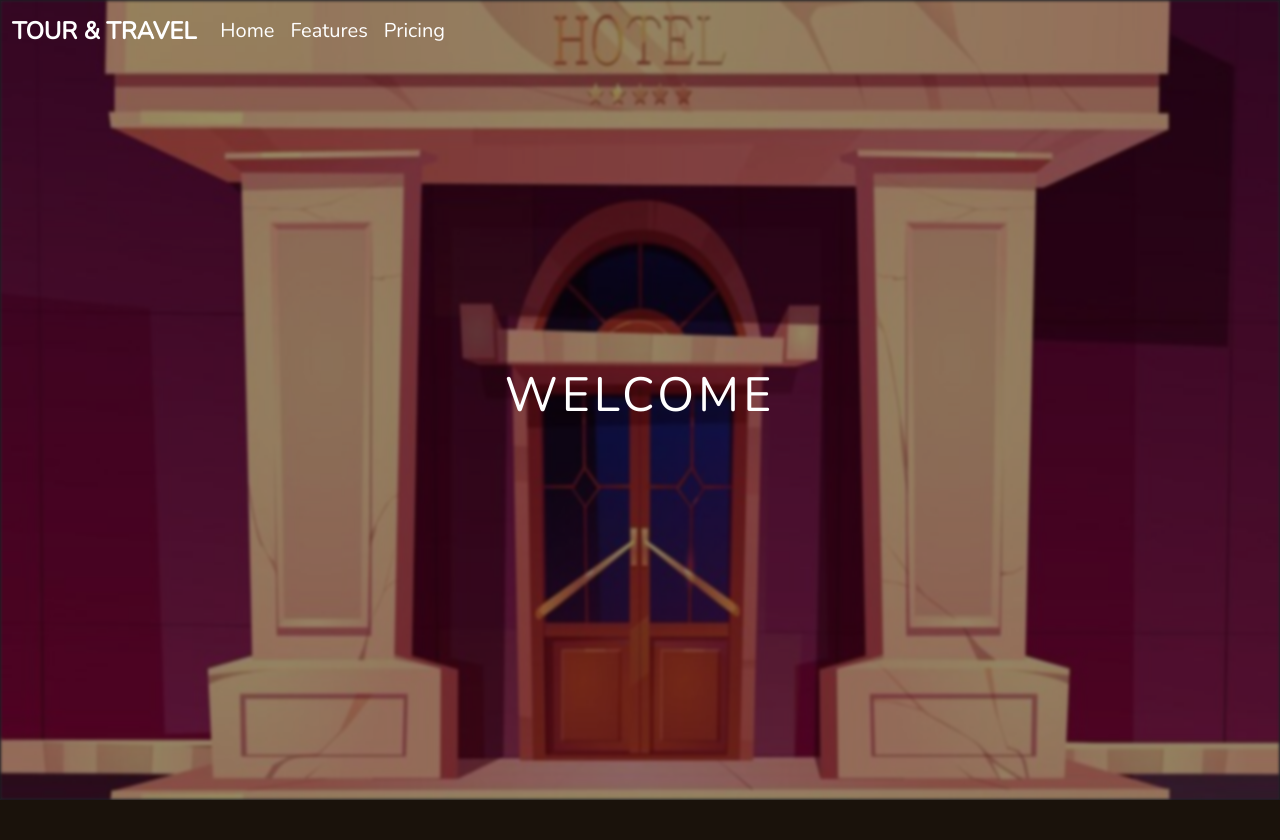
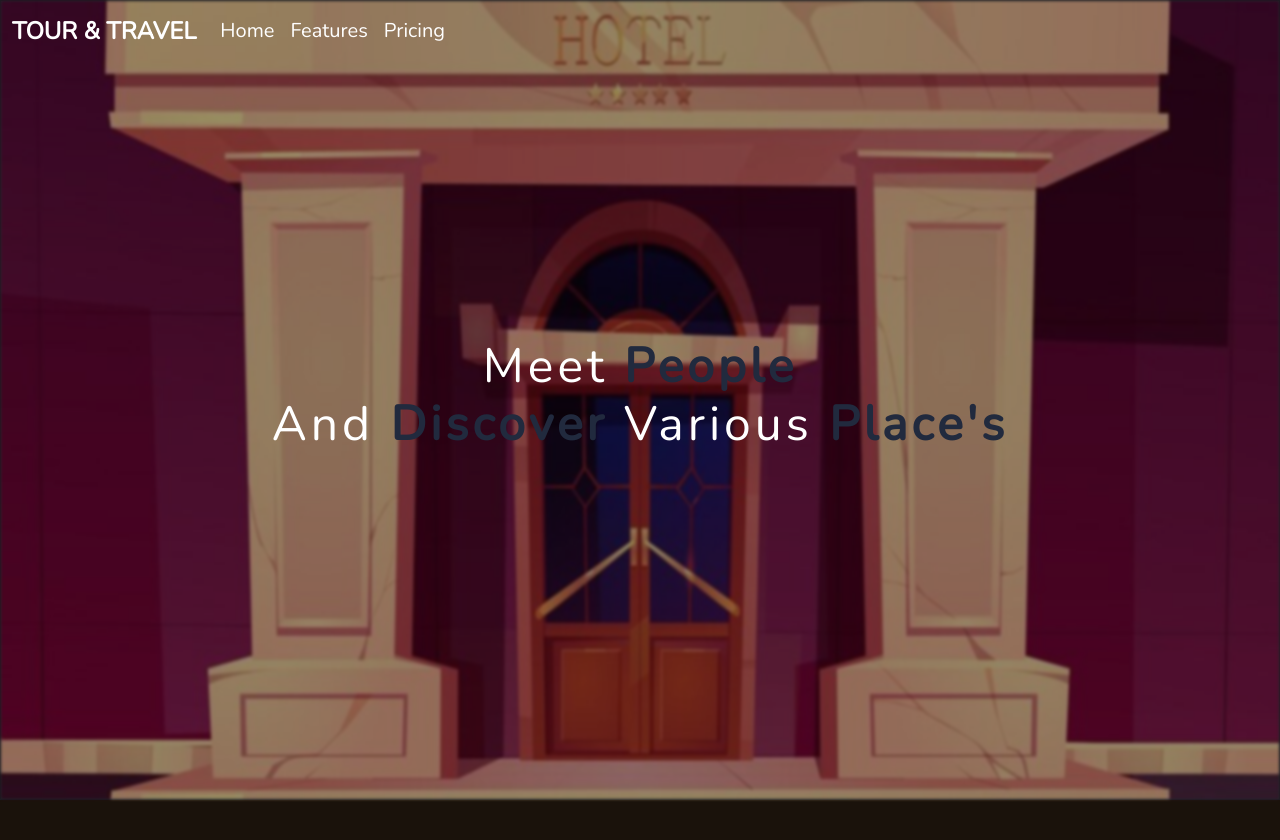
Before and after one commit to Ywowor/TOUR-TRAVEL-Gallery, a plain HTML site: page index.html in a window 1280 px wide. Before the commit the page ends 800 px from the top, so only its background shows below. Drawn offline with nearby package versions, Linux system fonts and the light colour scheme.

```diff
--- a/assets/css/app.css
+++ b/assets/css/app.css
@@ -27,3 +27,8 @@
   font-weight: 100;
   letter-spacing: 4px;
 }
+
+#head span {
+  color: #212a3e;
+  font-weight: 600;
+}
--- a/index.html
+++ b/index.html
@@ -68,10 +68,15 @@
           <div
             class="card-img-overlay d-flex align-items-center justify-content-center"
           >
-            <h1 class="card-title d-none d-sm-block">WELCOME</h1>
+            <h1 class="card-title text-center">
+              Meet <span>People</span> <br />
+              And <span>Discover</span> Various <span>Place's</span> <br />
+            </h1>
           </div>
         </div>
       </div>
+
+      <div class="row vh-100"></div>
     </section>
 
     <!-- Bootstrap -->
```
